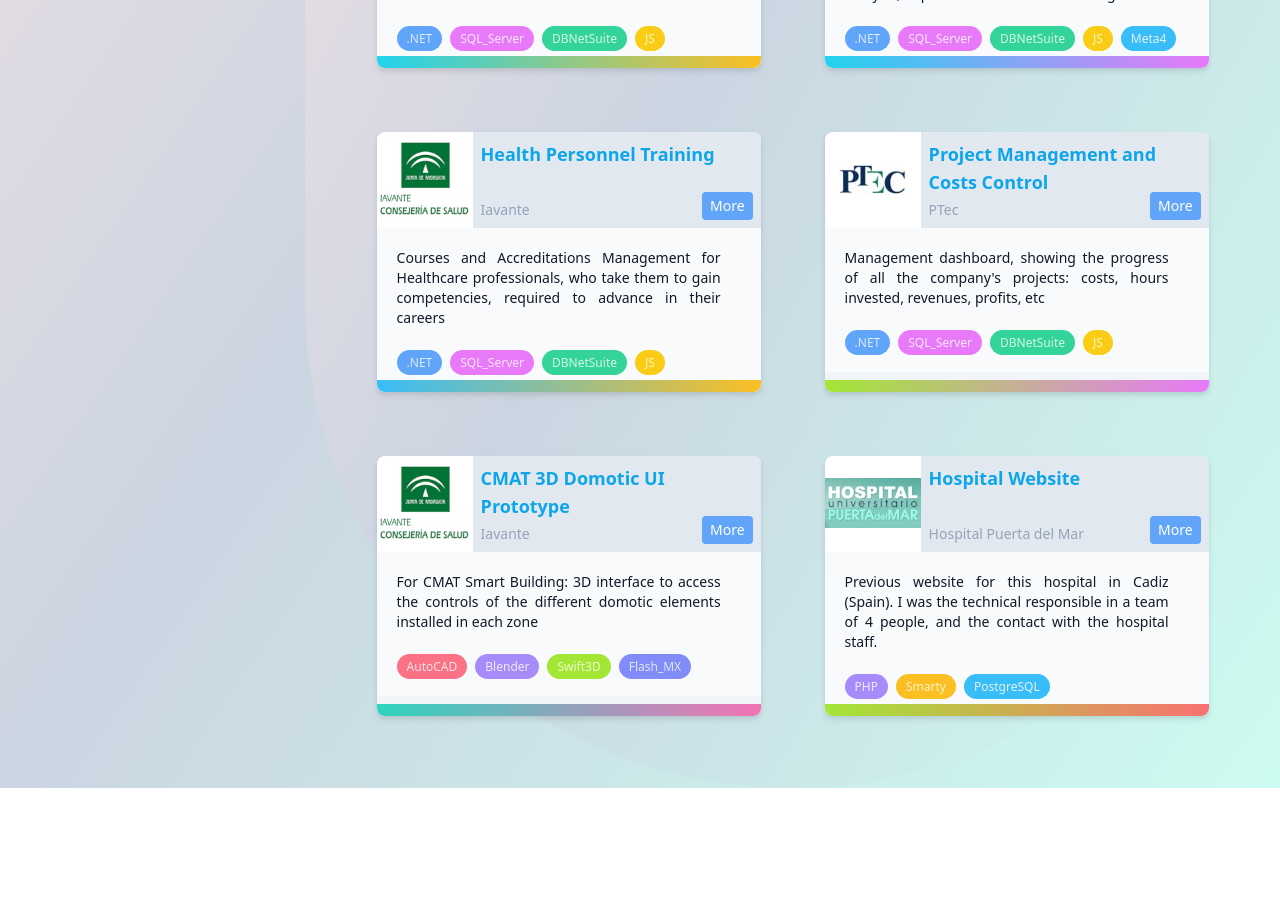
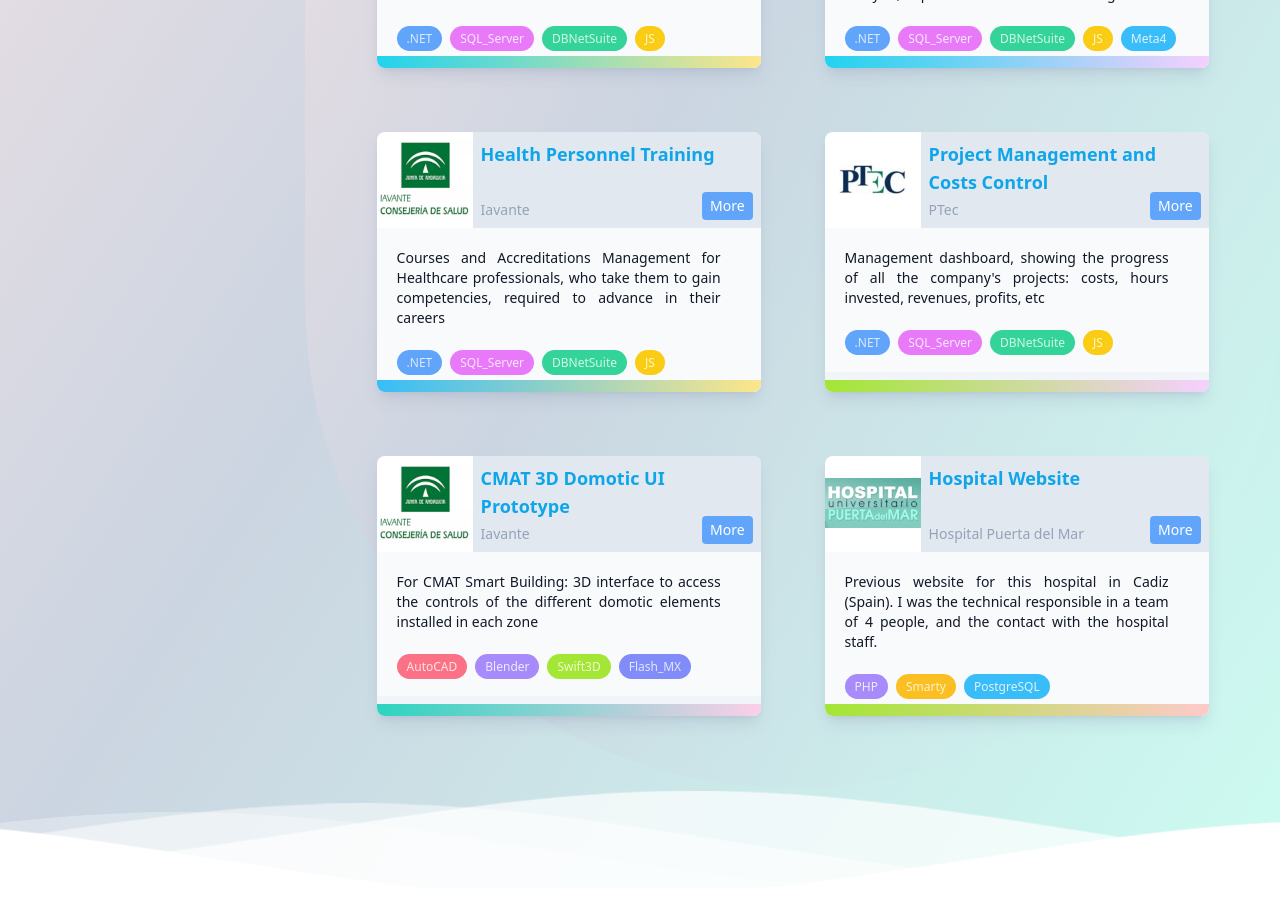
Before and after one commit to DaniMunoz/portfolio, a Next.js app: page / in a window 1280 px wide. Shown: the part 1100-2002 px from the top of the page. Before the commit the page ends 1888 px from the top, so only its background shows below. Built offline with nearby package versions, Linux system fonts and the light colour scheme.

Commit message:
Footer waves and CSS tweaks

```diff
--- a/components/footer/footer.jsx
+++ b/components/footer/footer.jsx
@@ -1,10 +1,25 @@
 import Link from "next/link";
-//import styles from "../dist/output.css";
+import styles from "./footer.module.css";
 
 export default function Footer() {
+
+  //<svg id="SvgjsSvg3254" width="318" height="152" xmlns="http://www.w3.org/2000/svg" version="1.1" xmlns:xlink="http://www.w3.org/1999/xlink" xmlns:svgjs="http://svgjs.dev/svgjs" class="apexcharts-svg" xmlns:data="ApexChartsNS" transform="translate(0, 0)" style="background: transparent none repeat scroll 0% 0%;"></svg>
+  //<svg id="SvgjsSvg3254" width="318" height="152" xmlns="http://www.w3.org/2000/svg" version="1.1" xmlnsXlink="http://www.w3.org/1999/xlink" xmlnsSvgjs="http://svgjs.dev/svgjs" class="apexcharts-svg" xmlnsData="ApexChartsNS" transform="translate(0, 0)" style="background: transparent none repeat scroll 0% 0%;"></svg>
+
   return (
-    <footer className="border-0 p-5">
-        <h1 className="text-2xl md:text-4xl text-white">Footer</h1>
+    <footer className="border-0 p-0">
+      <svg className={styles.waves} xmlns="http://www.w3.org/2000/svg" xmlnsXlink="http://www.w3.org/1999/xlink"
+        viewBox="0 24 150 28" preserveAspectRatio="none" shape-rendering="auto">
+        <defs>
+          <path id="gentle-wave" d="M-160 44c30 0 58-18 88-18s 58 18 88 18 58-18 88-18 58 18 88 18 v44h-352z" />
+        </defs>
+        <g className={styles.parallax}>
+          <use xlinkHref="#gentle-wave" x="48" y="0" fill="rgba(255,255,255,0.7" />
+          <use xlinkHref="#gentle-wave" x="48" y="3" fill="rgba(255,255,255,0.5)" />
+          <use xlinkHref="#gentle-wave" x="48" y="5" fill="rgba(255,255,255,0.3)" />
+          <use xlinkHref="#gentle-wave" x="48" y="7" fill="#fff" />
+        </g>
+      </svg>
     </footer>
   );
 }
--- /dev/null
+++ b/components/footer/footer.module.css
@@ -0,0 +1,86 @@
+@import url(//fonts.googleapis.com/css?family=Lato:300:400);
+
+
+.header {
+  position:relative;
+  text-align:center;
+  background: linear-gradient(60deg, rgba(84,58,183,1) 0%, rgba(0,172,193,1) 100%);
+  color:white;
+}
+.logo {
+  width:50px;
+  fill:white;
+  padding-right:15px;
+  display:inline-block;
+  vertical-align: middle;
+}
+
+.innerHeader {
+  height:65vh;
+  width:100%;
+  margin: 0;
+  padding: 0;
+}
+
+.flex { /*Flexbox for containers*/
+  display: flex;
+  justify-content: center;
+  align-items: center;
+  text-align: center;
+}
+
+.waves {
+  position:relative;
+  width: 100%;
+  height:15vh;
+  margin-bottom:-7px; /*Fix for safari gap*/
+  min-height:100px;
+  max-height:150px;
+}
+
+.content {
+  position:relative;
+  height:20vh;
+  text-align:center;
+  background-color: white;
+}
+
+/* Animation */
+
+.parallax > use {
+  animation: move-forever 25s cubic-bezier(.55,.5,.45,.5)     infinite;
+}
+.parallax > use:nth-child(1) {
+  animation-delay: -2s;
+  animation-duration: 7s;
+}
+.parallax > use:nth-child(2) {
+  animation-delay: -3s;
+  animation-duration: 10s;
+}
+.parallax > use:nth-child(3) {
+  animation-delay: -4s;
+  animation-duration: 13s;
+}
+.parallax > use:nth-child(4) {
+  animation-delay: -5s;
+  animation-duration: 20s;
+}
+@keyframes move-forever {
+  0% {
+   transform: translate3d(-90px,0,0);
+  }
+  100% {
+    transform: translate3d(85px,0,0);
+  }
+}
+/*Shrinking for mobile*/
+@media (max-width: 768px) {
+  .waves {
+    height:100px;
+    min-height:40px;
+  }
+  .content {
+    height:30vh;
+  }
+}
--- a/components/mainContent/mainContent.jsx
+++ b/components/mainContent/mainContent.jsx
@@ -36,7 +36,7 @@ const MainContent = ({ gradient, projectsData, qualificationsData }) => {
   //<article className="rounded-full bg-gradient-to-br from-rose-100 via-slate-300 to-teal-100 md:w-2/3 lg:w-4/5 px-5 pt-20 min-h-[85vh] text-center scroll-auto"></article>
   //<article className={"bg-gradient-to-br " + gradient + " rounded-full md:w-2/3 lg:w-4/5 px-5 pt-20 min-h-[100vh] text-center scroll-auto"}>
   return (
-    <article id="content" className={"bg-gradient-to-br " + gradient + " rounded-full md:w-2/3 lg:w-4/5 px-5 pt-20 min-h-[100vh] text-center scroll-auto"}>
+    <article id="content" className={"bg-gradient-to-br " + gradient + " rounded-full md:w-2/3 lg:w-4/5 px-5 pt-20 min-h-[80vh] text-center scroll-auto"}>
 
       { showProjects &&
         <h1 className="text-3xl md:text-4xl p-10 text-white font-bold px-2.5 py-1 rounded-full">
--- a/components/projectList/projectList.jsx
+++ b/components/projectList/projectList.jsx
@@ -23,7 +23,7 @@ const ProjectList = ({ projects }) => {
 
   const cards = projects.map((project, i) => (
     <div key={project.id} role="projectCard" href="#"
-      className="group relative block overflow-hidden rounded-lg p-0 max-w-sm m-8 bg-slate-100 hover:bg-white drop-shadow-md hover:drop-shadow-xl shadow-slate-900 w-80 sm:w-96 transition-all duration-500 hover:rounded hover:m-7">
+      className="group relative block overflow-hidden rounded-lg p-0 max-w-sm m-8 bg-slate-100 hover:bg-white shadow-lg hover:shadow-xl shadow-slate-400/30 hover:shadow-white/50 w-80 sm:w-96 transition-all duration-500 hover:rounded">
       <RandomDynamicGradient id={"gradiente-" + project.id}></RandomDynamicGradient>
 
       <div className="justify-between flex">
--- a/components/randomDynamicGradient/randomDynamicGradient.jsx
+++ b/components/randomDynamicGradient/randomDynamicGradient.jsx
@@ -3,6 +3,6 @@ import randomGradients from '../../src/randomGradient.js';
 export default function RandomDynamicGradient({id}) {
     let gradiente = randomGradients.hoverGradient();
     return(
-        <span id={"gradiente-" + id} className={"migradiente absolute inset-x-0 bottom-0 h-3 group-hover:h-4 bg-gradient-to-r " + gradiente}></span>
+        <span id={"gradiente-" + id} className={"migradiente absolute inset-x-0 bottom-0 h-3 bg-gradient-to-r " + gradiente}></span>
     );
 }
--- a/pages/index.js
+++ b/pages/index.js
@@ -13,7 +13,7 @@ export default function Home({ data}) {
   //const randomGradient1 = randomGradients.staticGradient();
   const randomGradient1 = "from-rose-100 via-slate-300 to-teal-100";
   //const randomGradient2 = helpers.staticGradient();
-  <Footer />
+
   return (
     <>
       <div className={"font-sans bg-gradient-to-br " + randomGradient1} >
@@ -33,6 +33,7 @@ export default function Home({ data}) {
         </div>
 
         </Provider>
+        <Footer />
       </div>
     </>
   );
--- a/src/randomGradient.js
+++ b/src/randomGradient.js
@@ -2,18 +2,18 @@ const helpers = function () {};
 
 //TailwindCSS can't work with dynamic classes, so we will take random static classes
 
-const fromColors = [//'from-slate-400', 'from-gray-400', 'from-zinc-400', 'from-neutral-400', 'from-stone-400',
+const fromColors = [//'from-slate-400', 'from-gray-400', 'from-zinc-400', 'from-neutral-400', 'from-stone-400'
     //'from-red-400', 'from-orange-400', 'from-amber-400', 'from-yellow-400', 'from-fuchsia-400', 'from-pink-400', 'from-rose-100'
     'from-lime-400', 'from-green-400', 'from-emerald-400', 'from-teal-400', 'from-cyan-400', 'from-sky-400'
     , 'from-blue-400', 'from-indigo-400', 'from-violet-400', 'from-purple-400'];
 
-const viaColors = [//'via-slate-400', 'via-gray-400', 'via-zinc-400', 'via-neutral-400', 'via-stone-400',
-    'via-red-400', 'via-orange-400' , 'via-amber-400', 'via-yellow-400', 'via-fuchsia-400', 'via-pink-400', 'via-rose-100'
-    //, 'via-lime-400', 'via-green-400', 'via-emerald-400', 'via-teal-400', 'via-cyan-400', 'via-sky-400'
-    //, 'via-blue-400', 'via-indigo-400', 'via-violet-400', 'via-purple-400'
+const viaColors = [//'via-slate-200', 'via-gray-200', 'via-zinc-200', 'via-neutral-200', 'via-stone-400'
+    'via-red-200', 'via-orange-200' , 'via-amber-200', 'via-yellow-200', 'via-fuchsia-200', 'via-pink-200', 'via-rose-200'
+    //, 'via-lime-300', 'via-green-300', 'via-emerald-300', 'via-teal-300', 'via-cyan-300', 'via-sky-300'
+    //, 'via-blue-300', 'via-indigo-300', 'via-violet-300', 'via-purple-300'
     ];
 
-const toColors = [//'to-slate-400', 'to-gray-400', 'to-zinc-400', 'to-neutral-400', 'to-stone-400',
+const toColors = [//'to-slate-400', 'to-gray-400', 'to-zinc-400', 'to-neutral-400', 'to-stone-400'
     //'to-red-400', 'to-orange-400', 'to-amber-400', 'to-yellow-400', 'to-fuchsia-400', 'to-pink-400', 'to-rose-100'
     'to-lime-400', 'to-green-400', 'to-emerald-400', 'to-teal-400', 'to-cyan-400', 'to-sky-400'
     , 'to-blue-400', 'to-indigo-400', 'to-violet-400', 'to-purple-400'];
```
